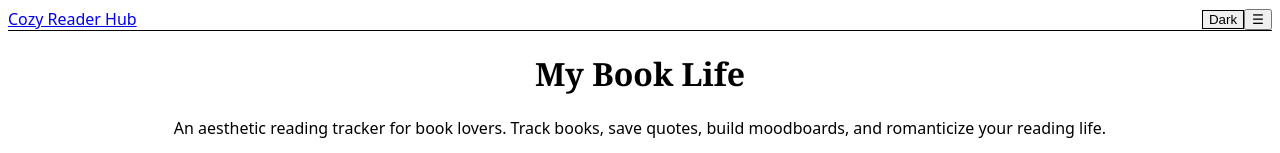
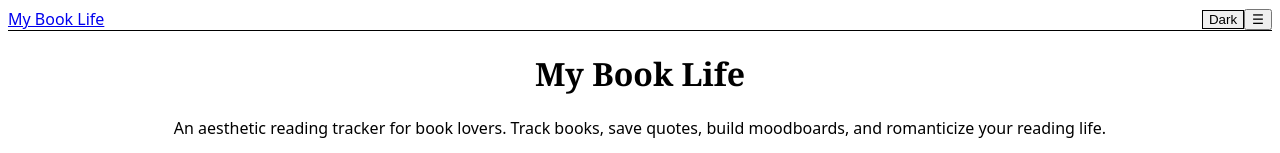
Before and after one commit to ObsidianPages/My-Book-Life, a Next.js app: page / in a window 1280 px wide. Shown: the top 153 px of the page. Built offline with nearby package versions, Linux system fonts and the light colour scheme.

Commit message:
navbar chagne

```diff
--- a/components/navbar.tsx
+++ b/components/navbar.tsx
@@ -40,7 +40,7 @@ export default function Navbar() {
     <>
       <nav className="w-full border-b border-stone-200 dark:border-stone-700 bg-white dark:bg-stone-800 py-3 px-4 flex items-center justify-between">
         <Link href="/" className="text-xl font-serif">
-          Cozy Reader Hub
+          My Book Life
         </Link>
 
         <div className="flex items-center gap-3 md:hidden">
@@ -98,7 +98,7 @@ export default function Navbar() {
       </nav>
 
       {open && (
-        <div className="md:hidden fixed inset-0 bg-white dark:bg-stone-900 z-40 p-6 space-y-4">
+        <div className="md:hidden fixed inset-0 z-50 bg-white dark:bg-stone-900 shadow-xl p-6 space-y-4">
     <div className="flex justify-between items-center mb-4">
       <span className="text-lg font-serif">Menu</span>
       <button onClick={() => setOpen(false)} className="text-2xl">
```
Lines whose indentation alone changed are shown as unchanged.
